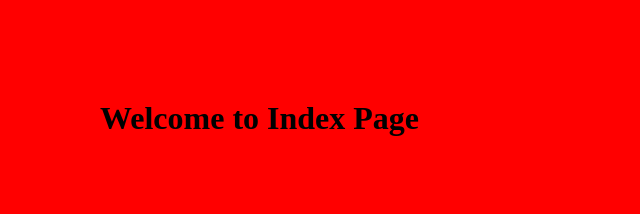
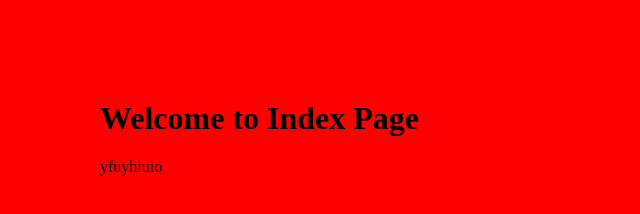
Before and after one commit to Missheidary/pp, a plain HTML site: page index.html in a window 1280 px wide. Shown: the full height of the page, 0-640 px from the left. Drawn offline with Linux system fonts and the light colour scheme.

Commit message:
add abbr tag

```diff
--- a/index.html
+++ b/index.html
@@ -7,7 +7,7 @@
   </head>
   <body>
     <h1>Welcome to Index Page</h1>
-
+<abbr>yfuyhiuio</abbr>
 
     <script src="js/main.js"></script>
   </body>
```
